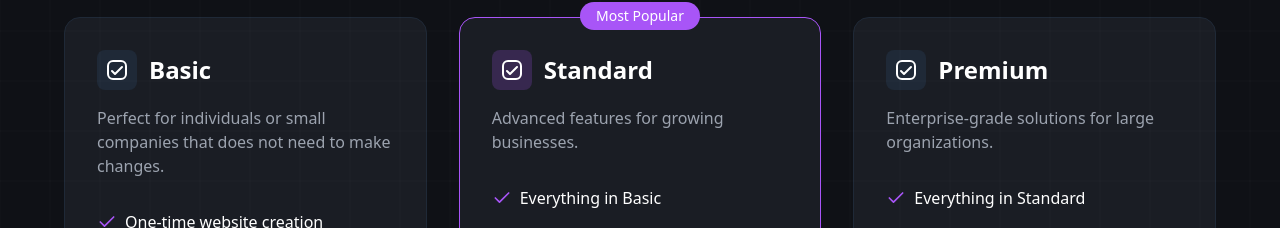
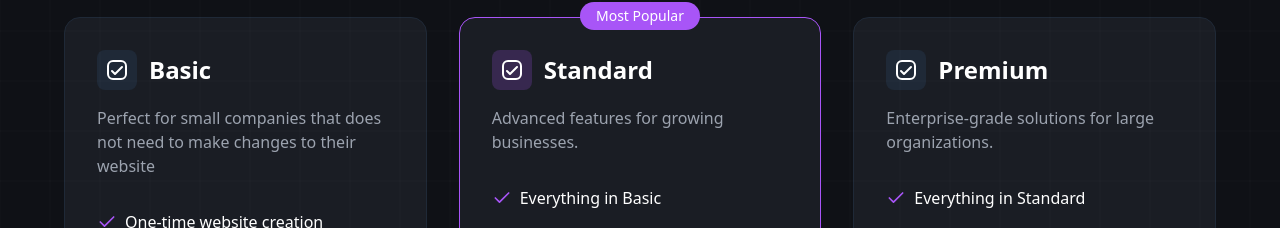
Before and after one commit to JuliaOrtheden/websaite, a React (Vite) app: page /plans in a window 1280 px wide. Shown: the part 319-547 px from the top of the page. Built offline with nearby package versions, Linux system fonts and the light colour scheme.

Commit message:
Update text in Plans component
Changed the text in the Plans component to "Perfect for small companies that does not need to make changes to their website."
[skip gpt_engineer]

```diff
--- a/src/pages/Plans.tsx
+++ b/src/pages/Plans.tsx
@@ -31,7 +31,7 @@ const Plans = () => {
               <h2 className="text-2xl font-semibold">Basic</h2>
             </div>
             <p className="text-gray-400 mb-8">
-              Perfect for individuals or small companies that does not need to make changes.
+              Perfect for small companies that does not need to make changes to their website
             </p>
             <ul className="space-y-4 mb-8">
               <li className="flex items-center gap-2">
```
